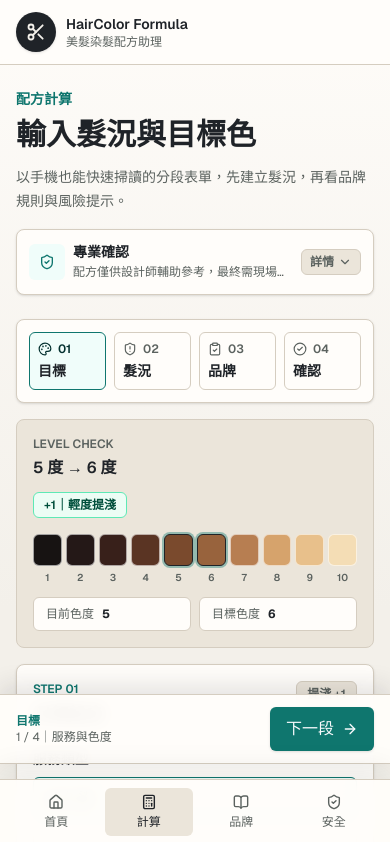
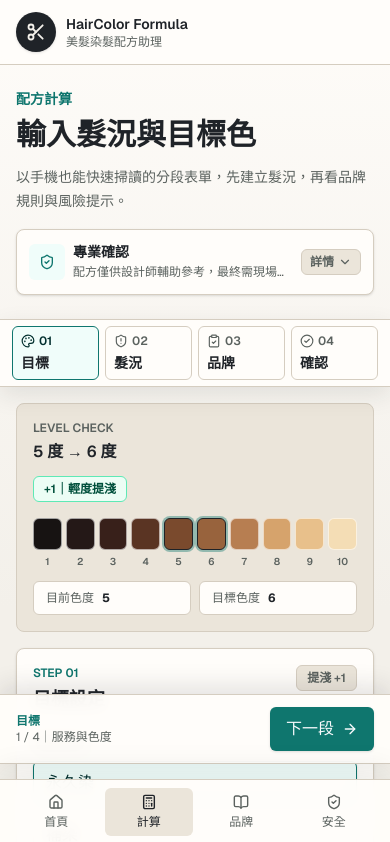
Before and after one commit to sherman0769/haircolor-formula-assistant, a Next.js app: page /formula in a window 390 px wide. Shown: the top 842 px of the page. Built offline with nearby package versions, Linux system fonts and the light colour scheme.

Commit message:
Make formula progress sticky on mobile

```diff
--- a/components/FormulaForm.tsx
+++ b/components/FormulaForm.tsx
@@ -219,8 +219,8 @@ export function FormulaForm() {
   return (
     <div className="grid min-w-0 gap-6 lg:grid-cols-[minmax(0,1fr)_430px]">
       <form onSubmit={handleSubmit} className="min-w-0 space-y-4">
-        <section className="rounded-lg border border-border bg-panel p-3 shadow-sm sm:p-4">
-          <div className="grid grid-cols-4 gap-2">
+        <section className="sticky top-16 z-30 -mx-4 border-y border-border bg-panel/95 px-3 py-1.5 shadow-[0_8px_24px_rgba(31,35,40,0.10)] backdrop-blur sm:mx-0 sm:rounded-lg sm:border sm:p-3">
+          <div className="grid grid-cols-4 gap-1.5 sm:gap-2">
             {formSteps.map((step, index) => {
               const Icon = step.icon;
               const selected = index === activeStep;
@@ -231,20 +231,24 @@ export function FormulaForm() {
                   key={step.title}
                   type="button"
                   onClick={() => setActiveStep(index)}
-                  className={`rounded-md border px-2 py-2 text-left transition ${
+                  className={`min-h-12 min-w-0 rounded-md border px-2 py-1.5 text-left transition sm:min-h-16 sm:py-2 ${
                     selected
                       ? "border-accent bg-teal-50 text-teal-950"
                       : "border-border bg-panel text-muted-foreground hover:border-accent"
                   }`}
                 >
-                  <span className="flex items-center gap-1.5 text-xs font-semibold">
+                  <span className="flex min-w-0 items-center gap-1 text-xs font-semibold">
                     <Icon aria-hidden="true" className="size-3.5" />
-                    {completed ? "完成" : `0${index + 1}`}
+                    <span className="truncate">
+                      {completed ? "完成" : `0${index + 1}`}
+                    </span>
                   </span>
-                  <span className="mt-1 block text-sm font-semibold text-foreground">
+                  <span className="mt-1 block truncate text-sm font-semibold text-foreground sm:text-base">
                     {step.title}
                   </span>
-                  <span className="hidden text-xs md:block">{step.subtitle}</span>
+                  <span className="hidden truncate text-xs text-muted-foreground lg:block">
+                    {step.subtitle}
+                  </span>
                 </button>
               );
             })}
```
